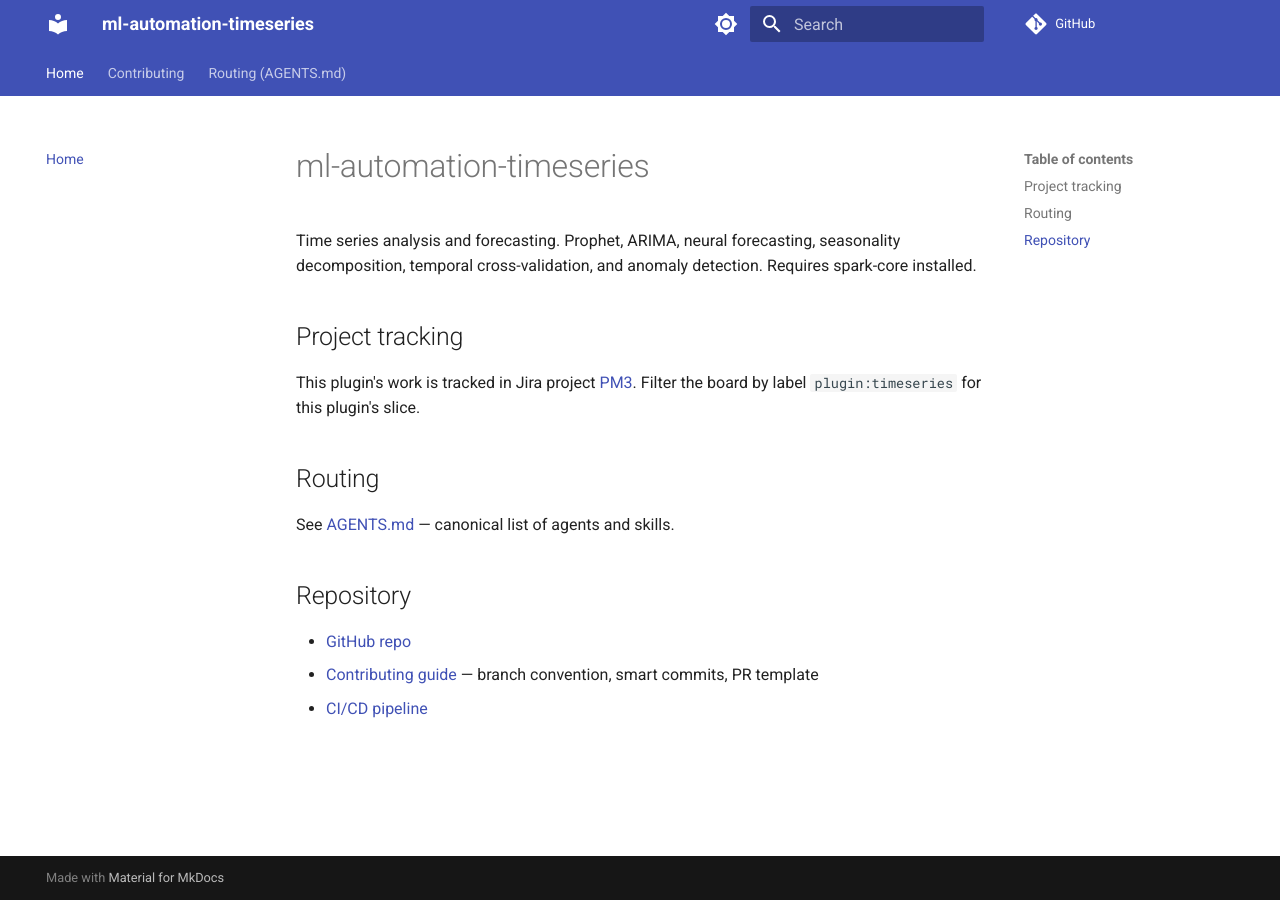
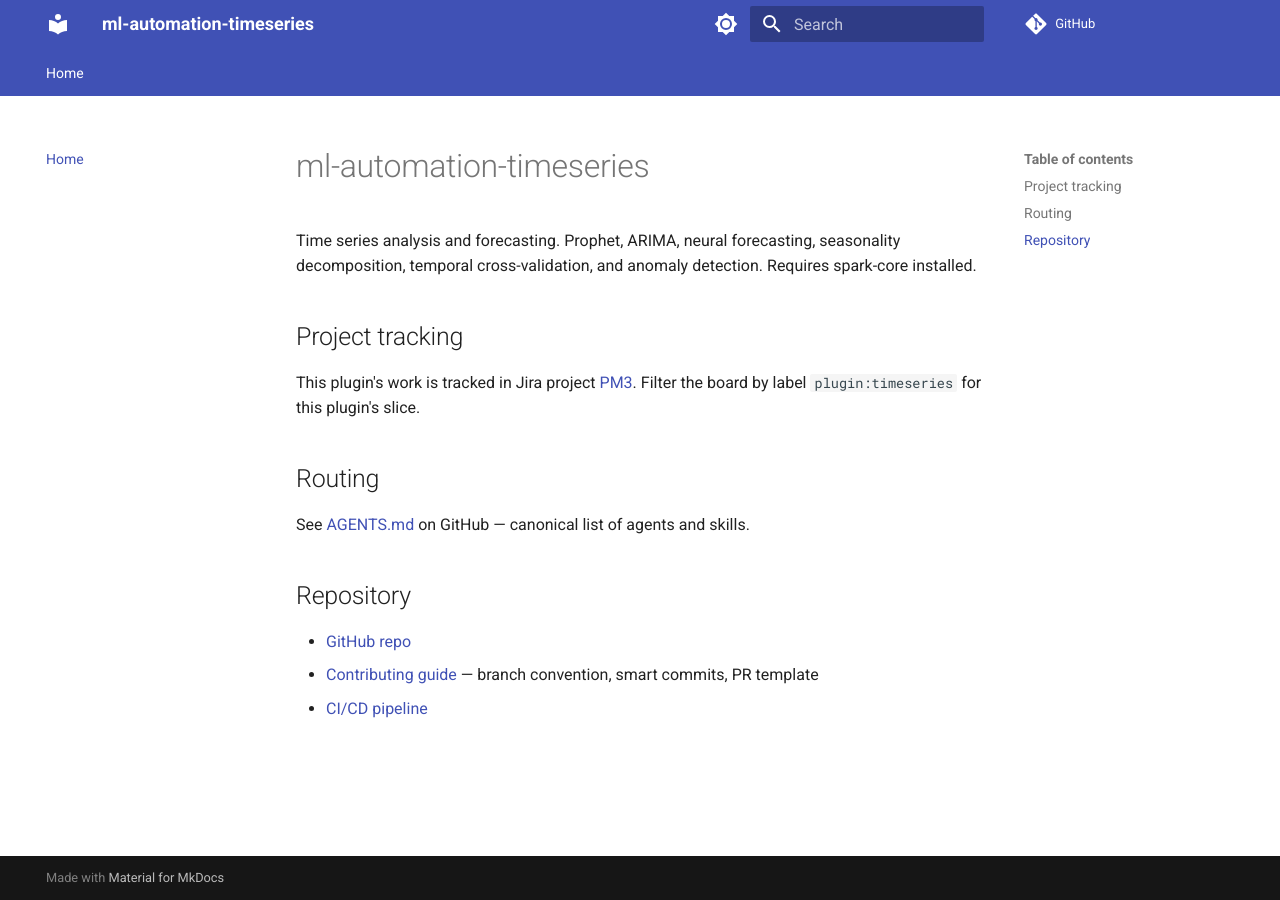
Before and after one commit to Maxilylm/ml-automation-timeseries, an MkDocs documentation site: the page built from docs/index.md, in a window 1280 px wide. Built offline with MkDocs 1.6.1 and Material for MkDocs 9.7.7, drawn with Linux system fonts in a browser that asks for light colours; comment, search, counter and statistics services are not loaded.

Commit message:
PM3 fix three post-merge defects (PM3-81/82/83)
PM3-83: validate-pr-link now exempts dependabot[bot] so Dependabot
auto-generated PRs do not fail CI on the workflow's PM3-N requirement.
Human-authored PRs still require the linked ticket.

PM3-82: drop nav: contributing.md and agents.md from mkdocs.yml
(those files were never generated under docs/, so mkdocs --strict aborted
the docs build on every push to main). Re-rendered docs/index.md with
absolute GitHub URLs for AGENTS.md and CONTRIBUTING.md instead of broken
relative ones.

PM3-81: drop the pip ecosystem block from .github/dependabot.yml — it
fails per-repo because no requirements.txt or pyproject.toml exists at
the root. Kept as a commented-out block so plugins can re-enable once
they commit a deps file.

```diff
--- a/docs/index.md
+++ b/docs/index.md
@@ -8,10 +8,10 @@ This plugin's work is tracked in Jira project [PM3](https://blend360.atlassian.n
 
 ## Routing
 
-See [AGENTS.md](agents.md) — canonical list of agents and skills.
+See [AGENTS.md](https://github.com/BLEND360/ml-automation-timeseries/blob/main/AGENTS.md) on GitHub — canonical list of agents and skills.
 
 ## Repository
 
 - [GitHub repo](https://github.com/BLEND360/ml-automation-timeseries)
-- [Contributing guide](contributing.md) — branch convention, smart commits, PR template
+- [Contributing guide](https://github.com/BLEND360/ml-automation-timeseries/blob/main/CONTRIBUTING.md) — branch convention, smart commits, PR template
 - [CI/CD pipeline](https://github.com/BLEND360/ml-automation-timeseries/blob/main/.github/workflows/claude-review.yml)
--- a/mkdocs.yml
+++ b/mkdocs.yml
@@ -37,8 +37,8 @@ plugins:
 
 nav:
   - Home: index.md
-  - Contributing: contributing.md
-  - Routing (AGENTS.md): agents.md
+# Contributing and AGENTS.md routing live at the repo root and aren't part of
+# the docs site. PM3-82: keep nav lean until docs/ has richer per-skill content.
 
 markdown_extensions:
   - admonition
```
Also changed, not shown: 2 other files.
